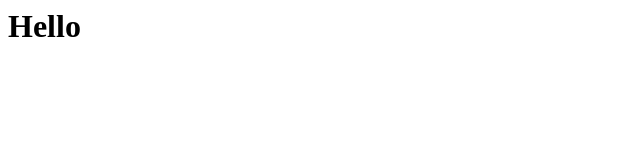
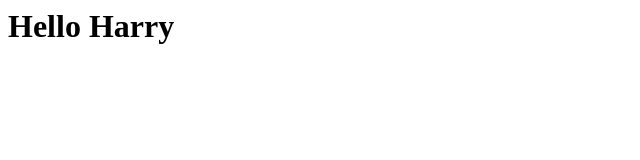
Before and after one commit to harrykeen18/chalet-site, a plain HTML site: page index.html in a window 1280 px wide. Shown: the whole page, without its empty margins (0-640 px from the left). Drawn offline with Linux system fonts and the light colour scheme.

Commit message:
Added Harry

```diff
--- a/index.html
+++ b/index.html
@@ -1 +1 @@
-<h1>Hello<h1>
+<h1>Hello Harry<h1>
```
